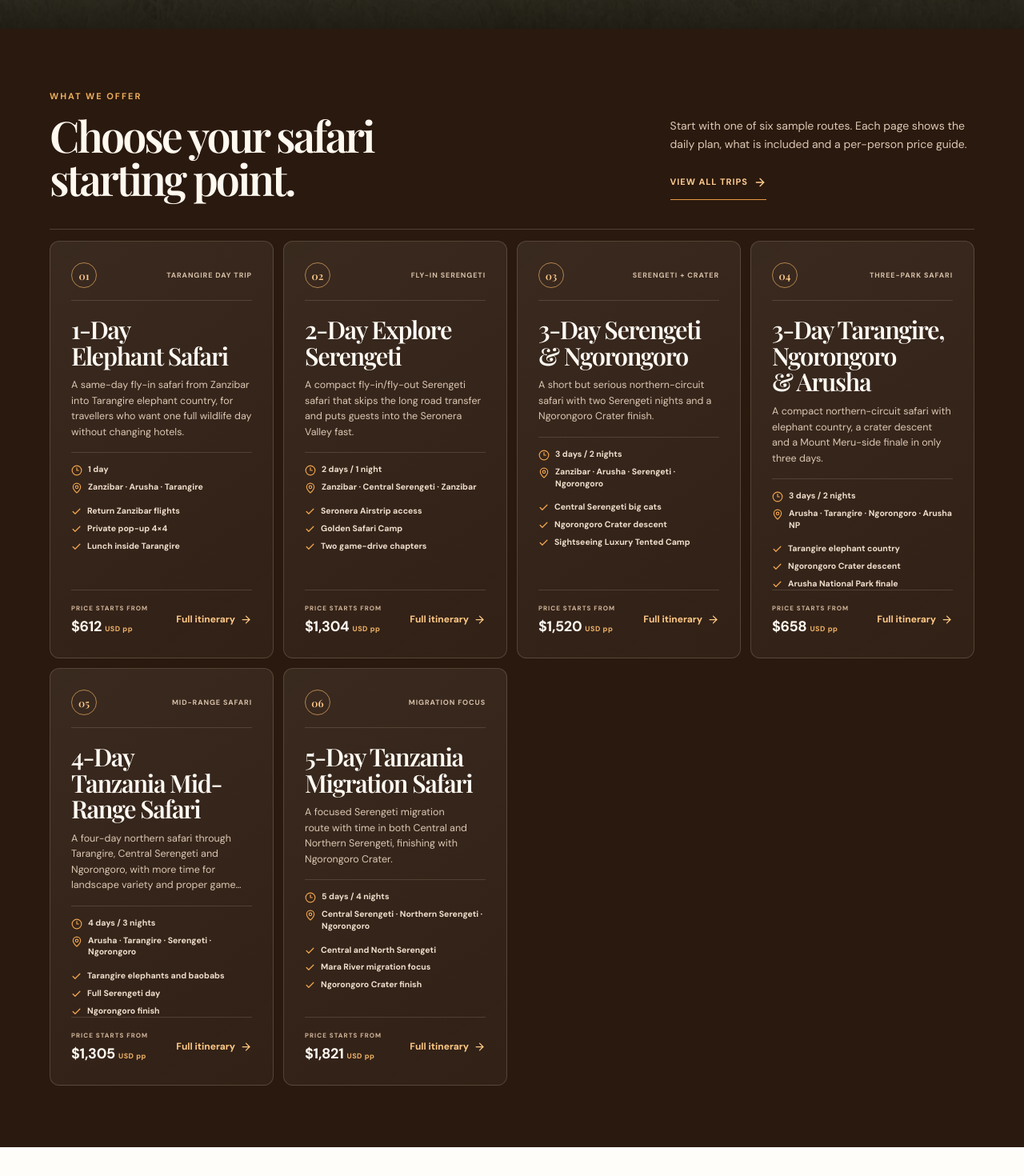
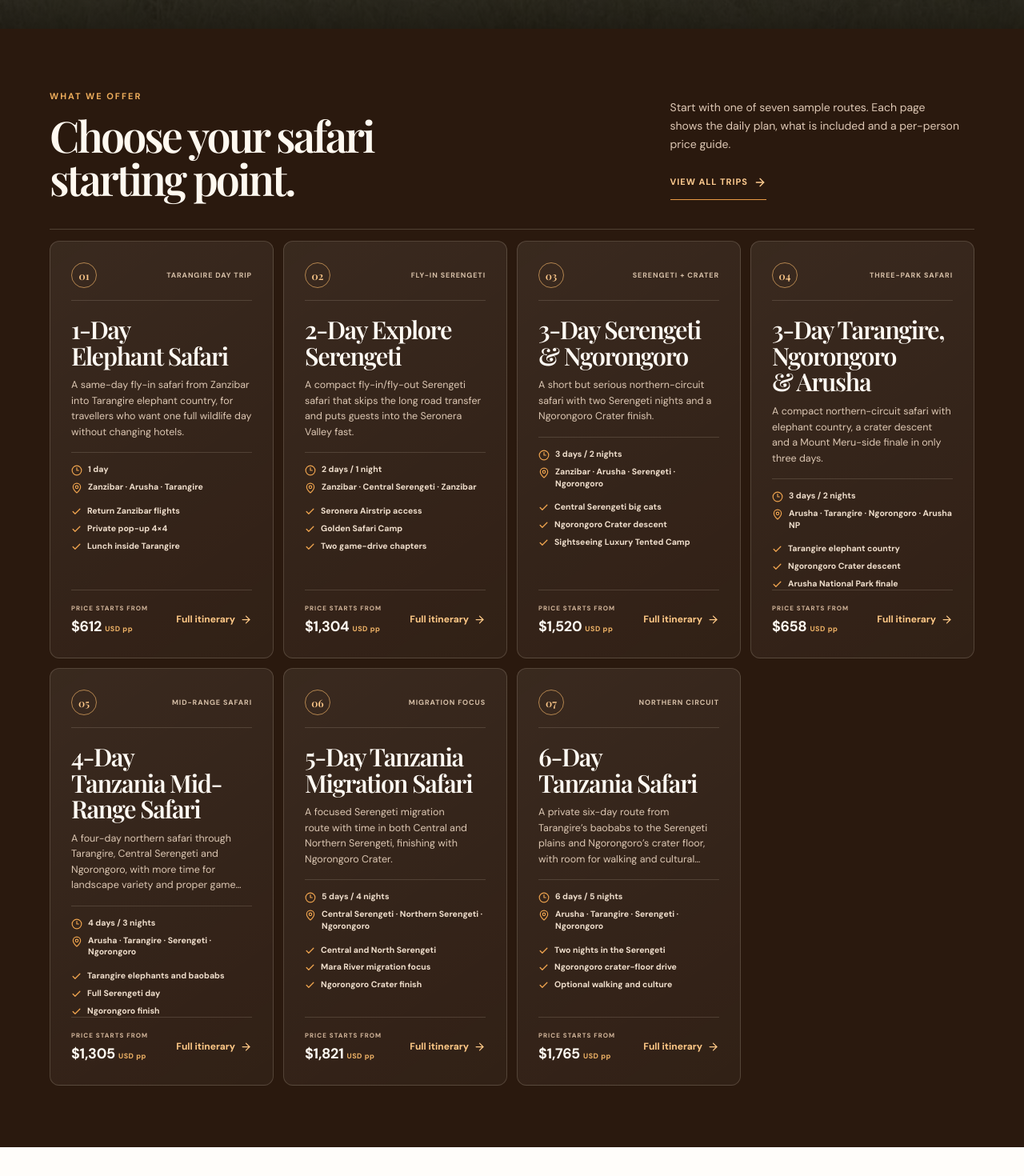
Before and after one commit to churchboyeli-eng/wildwingssafari, a React (Vite) app: page / in a window 1280 px wide. Shown: the part 780-2250 px from the top of the page at 80% size. Built offline with nearby package versions, Linux system fonts and the light colour scheme; grey boxes are pictures that could not be loaded.

Commit message:
Add six-day safari to homepage offers

```diff
--- a/src/data/content.js
+++ b/src/data/content.js
@@ -53,7 +53,7 @@ export const tourDifferentiators = [
   { pillar: 'During the safari', icon: 'palmtree', title: 'A softer landing at the coast', copy: 'When Zanzibar is part of the journey, we leave room to slow down before you fly home.' },
 ];
 
-export const homeOfferPackageKeys = ['tarangire-day-trip', 'explore-serengeti', 'serengeti-ngorongoro', 'tarangire-ngorongoro-arusha', 'tanzania-mid-range', 'tanzania-migration-safari'];
+export const homeOfferPackageKeys = ['tarangire-day-trip', 'explore-serengeti', 'serengeti-ngorongoro', 'tarangire-ngorongoro-arusha', 'tanzania-mid-range', 'tanzania-migration-safari', 'safari-6-day-tanzania-classic'];
 
 export const getPackageStartingPrice = (tourPackage) => {
   const values = tourPackage?.pricing?.rows
@@ -577,7 +577,7 @@ export const topPackages = [
     pricing: { label: '2026 USD private rate', title: 'Northern Circuit classic rate', note: '*Indicative cost per person in USD, excluding international airline tickets. Final quote depends on travel date, rooming and lodge availability.', rows: [{ label: 'Private safari rate', period: '2026 · USD per person', prices: [{ persons: '2 adults', room: '1 double room', amount: '2,240' }, { persons: '4 adults', room: '2 double rooms', amount: '1,860' }, { persons: '6 adults', room: '3 double rooms', amount: '1,690' }] }] },
   },
   {
-    key: 'safari-6-day-tanzania-classic', types: ['safaris', 'tanzania'], tag: 'Northern Circuit', name: '6-Day Tanzania Safari', duration: '6 days / 5 nights', route: 'Arusha · Tarangire · Serengeti · Ngorongoro', stops: ['Kilimanjaro Airport', 'Arusha', 'Tarangire', 'Central Serengeti', 'Ngorongoro', 'Arusha'], bestFor: 'A first safari with optional walking and cultural experiences', includes: 'Private 4×4, classic game drives and crater-rim walk', copy: 'A private six-day route from Tarangire’s baobabs to the Serengeti plains and Ngorongoro’s crater floor, with room for walking and cultural experiences.', popular: false,
+    key: 'safari-6-day-tanzania-classic', types: ['safaris', 'tanzania'], num: '07', tag: 'Northern Circuit', name: '6-Day Tanzania Safari', duration: '6 days / 5 nights', route: 'Arusha · Tarangire · Serengeti · Ngorongoro', stops: ['Kilimanjaro Airport', 'Arusha', 'Tarangire', 'Central Serengeti', 'Ngorongoro', 'Arusha'], bestFor: 'A first safari with optional walking and cultural experiences', includes: 'Private 4×4, classic game drives and crater-rim walk', copy: 'A private six-day route from Tarangire’s baobabs to the Serengeti plains and Ngorongoro’s crater floor, with room for walking and cultural experiences.', homeHighlights: ['Two nights in the Serengeti', 'Ngorongoro crater-floor drive', 'Optional walking and culture'], popular: false,
     overview: 'This six-day private safari brings together three of Tanzania’s defining wildlife landscapes. Start with a gentle arrival in Arusha, explore elephant country in Tarangire, spend two nights in the Serengeti and finish with a crater-floor game drive in Ngorongoro. Optional walking safaris, a hot-air balloon flight, a Maasai village visit and Olduvai Gorge can be added when they fit your dates and permits.',
     suitability: 'For first-time visitors who want the classic Northern Circuit in a focused private route, with the choice to add more time on foot or connect the wildlife to local culture.',
     facts: [['Trip style', 'Private Northern Circuit safari'], ['Starts / ends', 'Kilimanjaro Airport / Arusha'], ['Signature experiences', 'Serengeti nights and Ngorongoro Crater'], ['Optional add-ons', 'Walking, balloon and cultural visits']],
--- a/src/pages/Home.jsx
+++ b/src/pages/Home.jsx
@@ -82,7 +82,7 @@ export default function Home() {
             </div>
             <div className="home-offerings-intro">
               <p>
-                Start with one of six sample routes. Each page shows the daily plan, what is included and a per-person price guide.
+                Start with one of seven sample routes. Each page shows the daily plan, what is included and a per-person price guide.
               </p>
               <Link to="/itineraries" className="home-offerings-all">
                 View all trips <ArrowRight aria-hidden="true" size={16} strokeWidth={2} />
```
Also changed, not shown: src/index.css.
